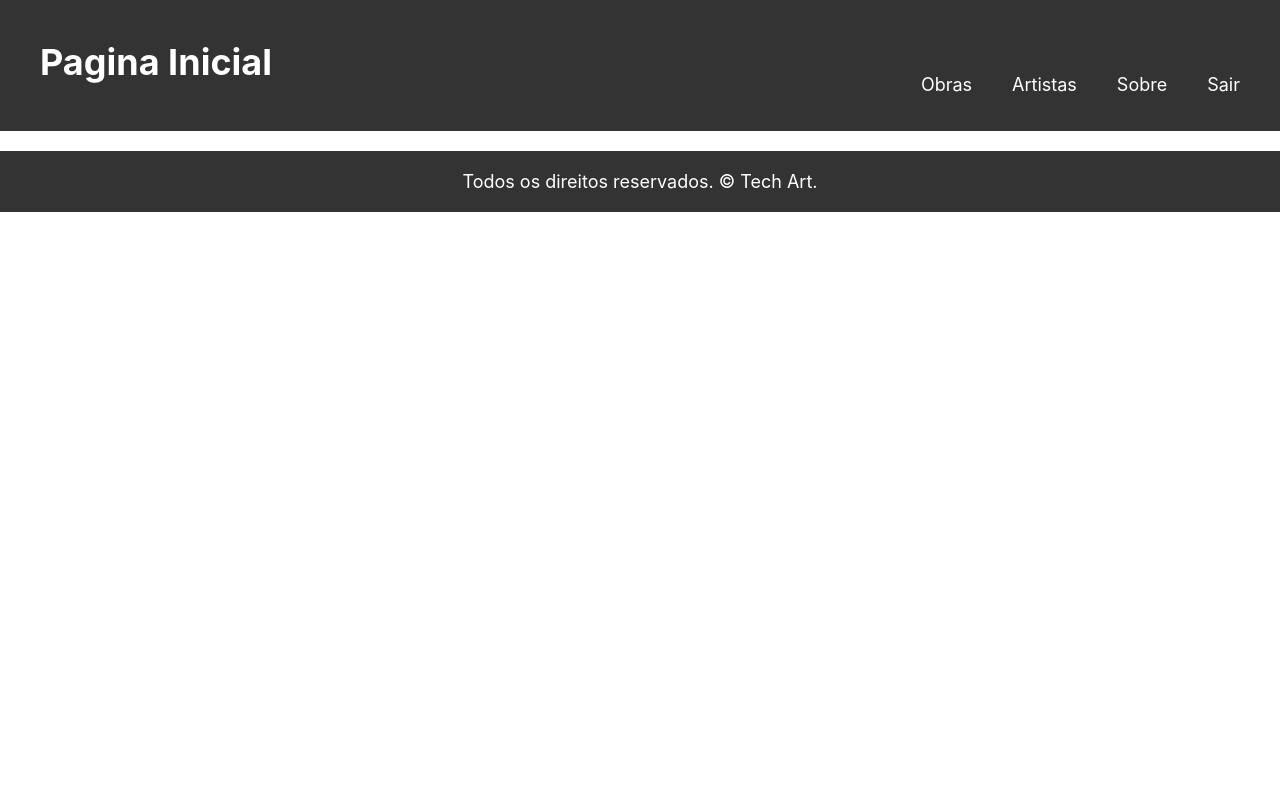
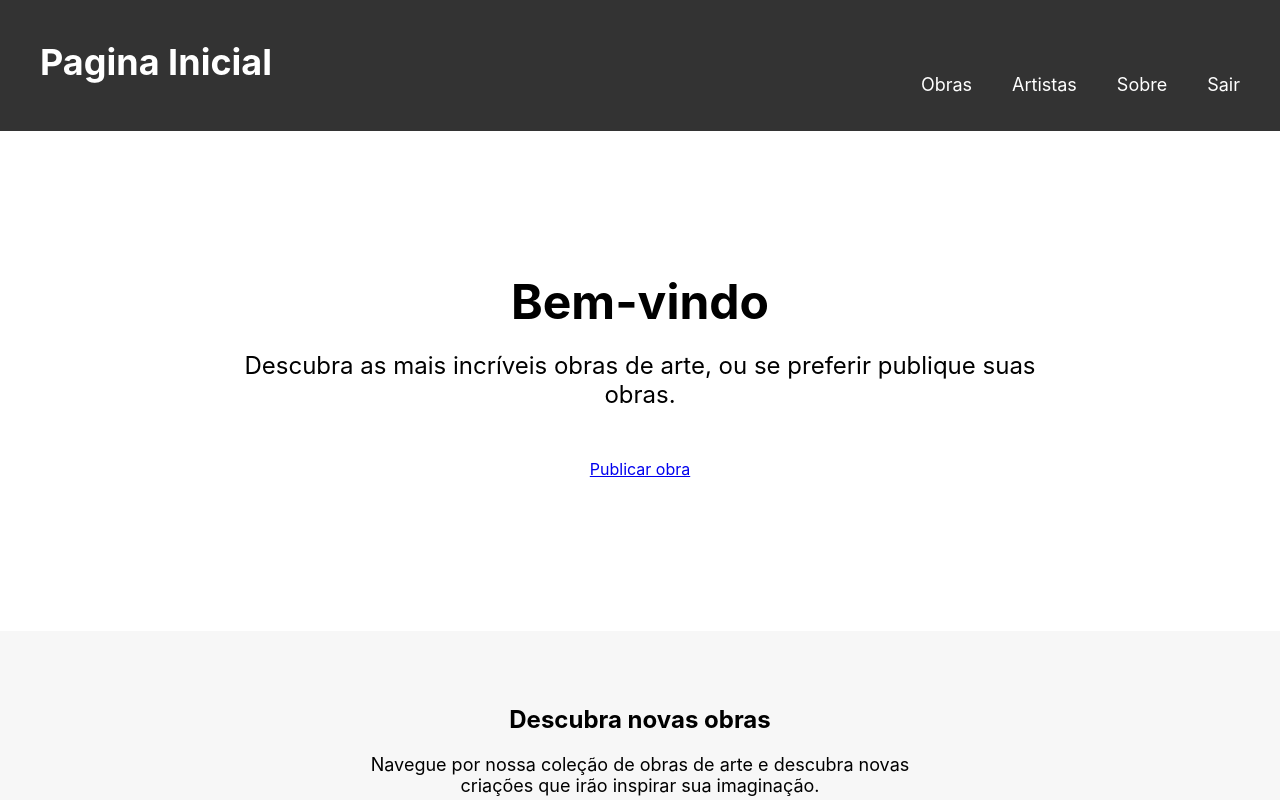
Before and after one commit to tech-ton/techart, a React (Create React App) app: page / in a window 1280 px wide. Shown: the top 800 px of the page. Built offline with nearby package versions, Linux system fonts and the light colour scheme; the HTML template or start-up script is replaced by a standard one.

Commit message:
Pagina Inicial refatorada

```diff
--- a/src/App.tsx
+++ b/src/App.tsx
@@ -1,12 +1,12 @@
 import React from 'react';
 import Header from './componentes/Header/header';
 import Footer from './componentes/Footer/footer';
-
+import HomeBody from './componentes/Body/Home/body';
 function App() {
   return (
     <div className="App">
       <Header text='Pagina Inicial'/>
-      <br></br>
+      <HomeBody/>
       <Footer/>
     </div>
   );
--- /dev/null
+++ b/src/componentes/Body/Home/Body-List/list.tsx
@@ -0,0 +1,31 @@
+import { Feature } from "../feature-style"
+import styled from 'styled-components';
+
+const SectionFeatures = styled.section`
+    background-color: #f7f7f7;
+	padding: 50px 0;
+`;
+
+export default function BodyList(){
+    const list = [
+        {title: "Descubra novas obras", description: "Navegue por nossa coleção de obras de arte e descubra novas criações que irão inspirar sua imaginação."},
+        {title: "Conheça os artistas", description: "Saiba mais sobre os artistas por trás das obras e descubra o que os inspirou a criar essas incríveis obras de arte."},
+        {title: "Compre uma obra", description: "Se você se apaixonou por uma obra de arte, agora é possível adquiri-la através do nosso site."}
+    ]
+    return (
+        <SectionFeatures>
+            {list.map((item, index) => (
+            <Feature key={index}>
+                <h3>{item.title}</h3>
+                <p>{item.description}</p>
+            </Feature>
+        ))}
+        </SectionFeatures>
+    )
+}
+/*
+<Feature>
+<h3>Descubra novas obras</h3>
+				    <p>Navegue por nossa coleção de obras de arte e descubra novas criações que irão inspirar sua imaginação.</p>
+</Feature>
+*/
--- /dev/null
+++ b/src/componentes/Body/Home/body.tsx
@@ -0,0 +1,44 @@
+import styled from 'styled-components';
+import BodyList from './Body-List/list';
+import { Feature } from './feature-style';
+
+const SectionHero = styled.section`
+    background-image: #000;
+	background-size: cover;
+	background-position: center center;
+	height: 500px;
+	display: flex;
+	align-items: center;
+	justify-content: center;
+
+    h2 {
+        color: #000000;
+        font-size: 48px;
+        font-weight: bold;
+        margin-bottom: 20px;
+    }
+    p {
+        color: #000000;
+        font-size: 24px;
+        max-width: 800px;
+        text-align: center;
+        margin: 0 auto;
+        margin-bottom: 50px;
+    }
+`;
+
+
+export default function HomeBody (){
+    return (
+        <div>
+            <SectionHero>
+                <Feature>
+                    <h2>Bem-vindo</h2>
+                    <p>Descubra as mais incríveis obras de arte, ou se preferir publique suas obras.</p>
+                    <a href="#" >Publicar obra</a>
+                </Feature>
+	        </SectionHero>
+            <BodyList/>
+        </div>
+    )
+}
--- /dev/null
+++ b/src/componentes/Body/Home/feature-style.tsx
@@ -0,0 +1,16 @@
+import styled from 'styled-components';
+
+export const Feature = styled.div`
+    text-align: center;
+	margin-bottom: 50px;
+    h3 {
+        font-size: 24px;
+        font-weight: bold;
+        margin-bottom: 20px;
+    }
+    p {
+        font-size: 18px;
+        max-width: 600px;
+        margin: 0 auto;
+    }
+`;
--- a/src/componentes/Header/header.tsx
+++ b/src/componentes/Header/header.tsx
@@ -1,6 +1,6 @@
 import React from "react";
 import styled from "styled-components";
-import Lista from "./Lista/lista";
+import Lista from "./List/list";
 const Container = styled.div`
     background-color: #333;
     color: #fff;
```
Also changed, not shown: src/pages/home.tsx (added, +14 -0 lines), src/componentes/Header/List/list.tsx (renamed from src/componentes/Header/Lista/lista.tsx).
